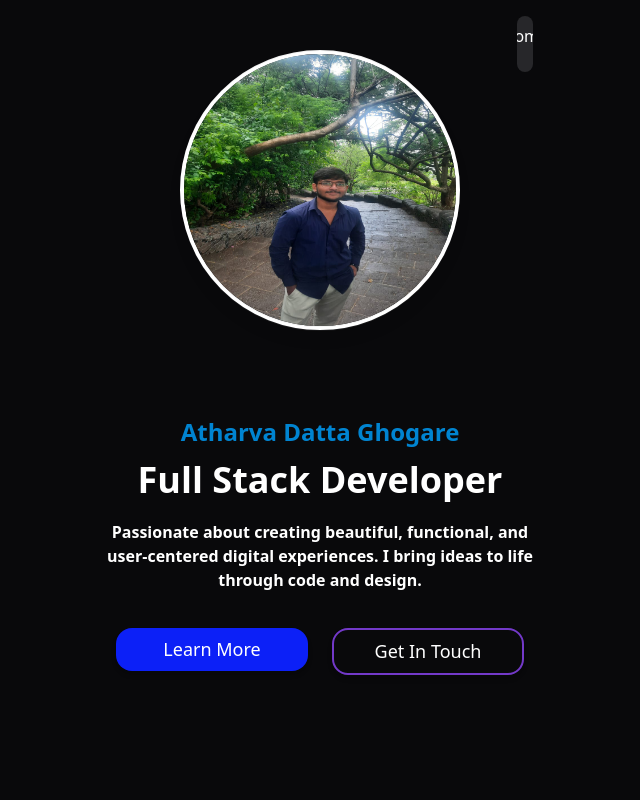
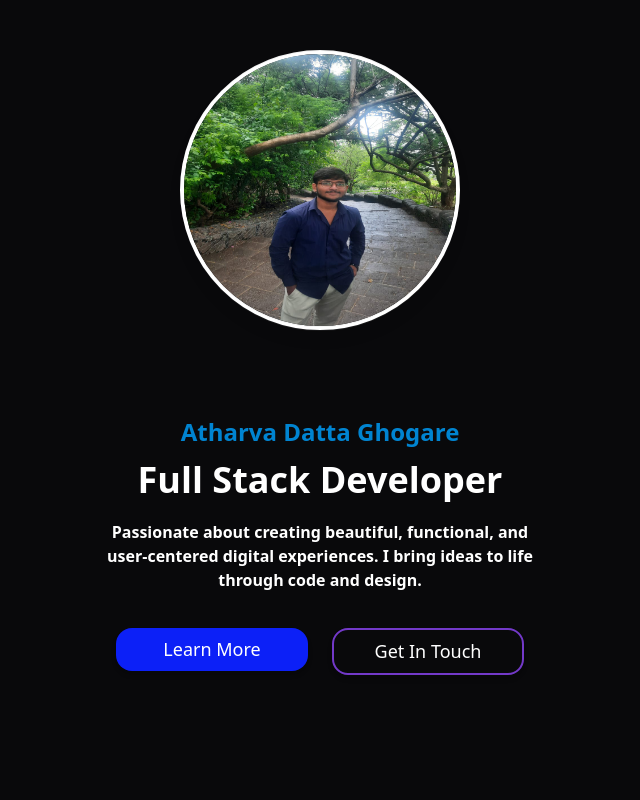
Before and after one commit to atharva486/profile-page, a React (Vite) app in the folder client/: page / in a window 1280 px wide. Shown: the top 800 px of the page, without its empty margins (320-960 px from the left). Built offline with nearby package versions, Linux system fonts and the light colour scheme; no server answers.

Commit message:
update app.jsx

```diff
--- a/client/src/App.jsx
+++ b/client/src/App.jsx
@@ -10,31 +10,24 @@ function App() {
   useEffect(() => {
     const handleScroll = () => {
       const homeHeight = document.getElementById('home')?.offsetHeight || 0;
-      const scrollY = window.scrollY;
-      setShowMenu(scrollY > homeHeight / 4);
+      setShowMenu(window.scrollY > homeHeight / 4);
     };
-
     window.addEventListener('scroll', handleScroll);
     return () => window.removeEventListener('scroll', handleScroll);
   }, []);
 
   return (
-    <div className="p-0 m-0 w-full min-h-screen flex flex-col">
-      <nav
-        className={`${showMenu ? 'w-[85vw] md:w-1/3' : 'w-0'} h-14 fixed top-4 right-1/3 rounded-3xl text-base flex flex-wrap justify-center gap-2 items-center bg-zinc-800 overflow-hidden transition-all duration-700 z-[100] px-2`}>
-        <a href="#home" className="text-white px-3 py-2 hover:border-b-4 hover:border-blue-500 transition-all duration-300">Home</a>
-        <a href="#about" className="text-white px-3 py-2 hover:border-b-4 hover:border-purple-500 transition-all duration-300">About</a>
-        <a href="#skill" className="text-white px-3 py-2 hover:border-b-4 hover:border-green-500 transition-all duration-300">Skill</a>
-        <a href="#contact" className="text-white px-3 py-2 hover:border-b-4 hover:border-pink-500 transition-all duration-300">Contact</a>
+    <div className="w-full min-h-screen">
+      <nav className={`fixed top-4 left-1/2 transform -translate-x-1/2 rounded-3xl bg-zinc-800 z-[100] overflow-hidden transition-all duration-700 flex justify-center items-center gap-2 ${showMenu ? 'px-3 py-2 max-w-[90vw]' : 'w-0 h-0 p-0'}`}>
+        <a href="#home" className="text-white text-sm md:text-base px-2 py-1 hover:border-b-4 hover:border-blue-500 transition-all">Home</a>
+        <a href="#about" className="text-white text-sm md:text-base px-2 py-1 hover:border-b-4 hover:border-purple-500 transition-all">About</a>
+        <a href="#skill" className="text-white text-sm md:text-base px-2 py-1 hover:border-b-4 hover:border-green-500 transition-all">Skill</a>
+        <a href="#contact" className="text-white text-sm md:text-base px-2 py-1 hover:border-b-4 hover:border-pink-500 transition-all">Contact</a>
       </nav>
-
-
-      <div className="p-0 m-0 w-full min-h-screen">
-        <Home />
-        <About />
-        <Skill />
-        <Contact />
-      </div>
+      <Home />
+      <About />
+      <Skill />
+      <Contact />
     </div>
   );
 }
```
